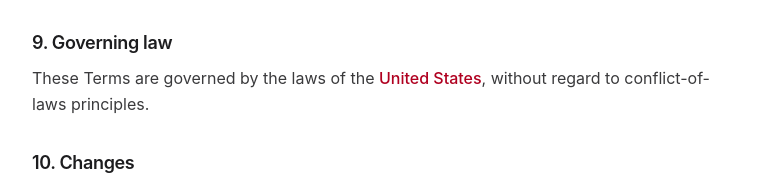
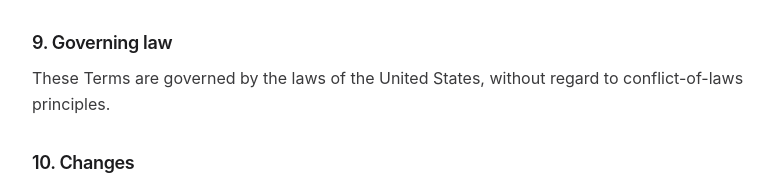
Before and after one commit to Oscocos/museshare-site, a plain HTML site: page index.html in a window 1280 px wide. Shown: the part 5169-5344 px from the top of the page, without its empty margins (252-1026 px from the left). Drawn offline with Linux system fonts and the light colour scheme.

Commit message:
Updated terms again

```diff
--- a/index.html
+++ b/index.html
@@ -251,9 +251,8 @@
 
       <h3>9. Governing law</h3>
       <p>
-        These Terms are governed by the laws of the
-        <span class="placeholder">United States</span>, without regard to
-        conflict-of-laws principles.
+        These Terms are governed by the laws of the United States, without
+        regard to conflict-of-laws principles.
       </p>
 
       <h3>10. Changes</h3>
--- a/style.css
+++ b/style.css
@@ -187,10 +187,6 @@
 .legal strong {
   color: var(--ink);
 }
-.placeholder {
-  color: #b00020;
-  font-weight: 500;
-}
 
 /* ── Footer ─────────────────────────────────────────────────── */
 .footer {
```
